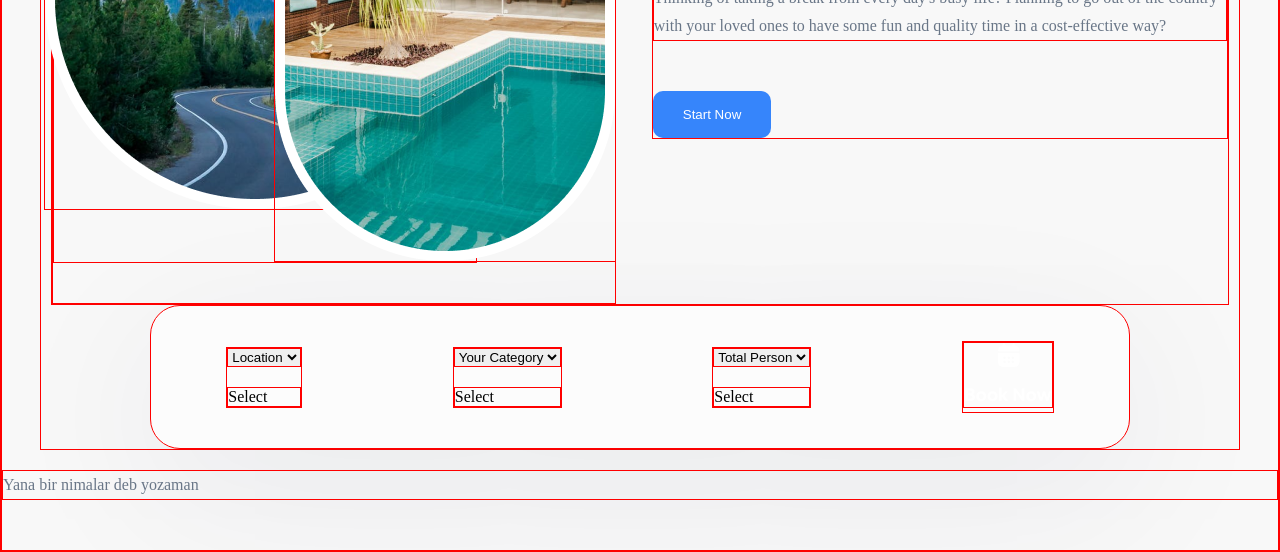
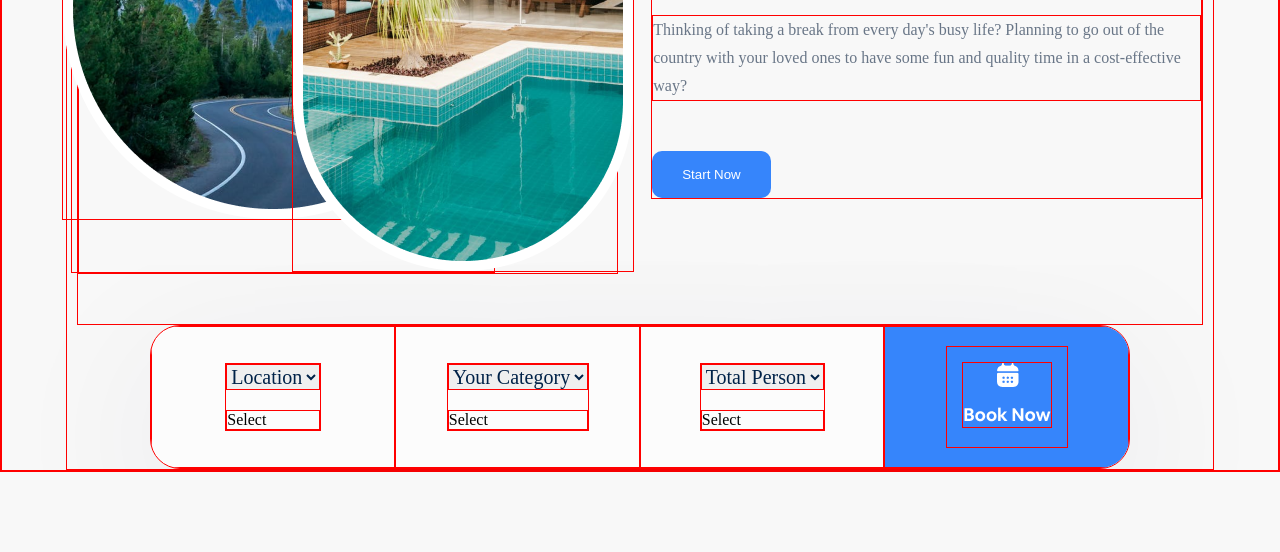
Before and after one commit to JavohirNew/AMALIYOT, a plain HTML site: page Site verstka/index.html in a window 1280 px wide. Shown: the part 498-1050 px from the top of the page. After the commit the page ends 970 px from the top, so only its background shows below. Drawn offline with Linux system fonts and the light colour scheme.

Commit message:
.header__footer  changed

```diff
--- a/Site verstka/index.html
+++ b/Site verstka/index.html
@@ -43,34 +43,42 @@
       </div>
       <div class="header__footer">
         <div>
+          <div>
             <select name="select" id="select1">
-            <option value="option1" class="">Location</option>
+              <option value="option1" selected disabled hidden>Location</option>
               <option value="option1">option1</option>
               <option value="option2">option22</option>
               <option value="option3">option33</option>
             </select>
             <span>Select</span>
           </div>
+        </div>
+        <div>
           <div>
             <select name="select" id="select2">
-            <option value="option1">Your Category</option>
+              <option value="option1" selected disabled hidden>Your Category</option>
               <option value="option1">option1</option>
               <option value="option2">option22</option>
               <option value="option3">option33</option>
             </select>
             <span>Select</span>
           </div>
+          </div>
+        <div>
           <div>
             <select name="select" id="select3">
-            <option value="option1">Total Person</option>
+              <option value="option1" selected disabled hidden>Total Person</option>
               <option value="option1">option1</option>
               <option value="option2">option22</option>
               <option value="option3">option33</option>
             </select>
             <span>Select</span>
           </div>
+        </div>
         <div class="oxirgi">
+          <a href="#" style="padding: 15px;">
             <img src="./img/Group 134.png" alt="" />
+          </a>
         </div>
       </div>
     </header>
@@ -105,6 +113,5 @@
         </div>
       </div>
     </section>
-    <p>Yana bir nimalar deb yozaman</p>
   </body>
 </html>
--- a/Site verstka/style/style.css
+++ b/Site verstka/style/style.css
@@ -42,6 +42,7 @@ h1 {
   text-transform: capitalize;
   color: #002248;
 }
+
 h4 {
   font-family: Airbnb Cereal App;
   font-style: normal;
@@ -49,6 +50,7 @@ h4 {
   font-size: 50px;
   line-height: 20px;
 }
+
 p {
   font-family: Airbnb Cereal App;
   font-style: normal;
@@ -68,11 +70,12 @@ p {
 }
 
 .container {
-  width: 1200px;
+  width: 90%;
   margin: 0 auto;
   padding: 0 10px;
   border: 1px solid red;
 }
+
 body {
   background-color: var(--main_white);
 }
@@ -86,19 +89,23 @@ body {
   justify-content: space-between;
   align-items: center;
 }
-.header__nav > ul {
+
+.header__nav>ul {
   display: flex;
   justify-content: space-between;
   align-items: center;
 }
-.header__nav > ul > li:not(:last-child) {
+
+.header__nav>ul>li:not(:last-child) {
   margin-right: 2rem;
 }
-.header__nav > ul > li > a {
+
+.header__nav>ul>li>a {
   color: var(--h1_color);
   padding: 15px 5px;
 }
-.header__nav > ul > li > a:hover {
+
+.header__nav>ul>li>a:hover {
   color: var(--main_color);
 }
 
@@ -107,18 +114,25 @@ body {
 .header__about {
   display: flex;
   gap: 3%;
-  height: min(calc(100vh - 100px), 1000px);
+  padding: 50px 0;
+  /* height: min(calc(100vh - 100px), 800px); */
 }
+
 /*   header/.header__about/.header__images        */
 .header__images {
   width: 48%;
   display: flex;
+  justify-content: center;
+  align-items: center;
 }
-.header__images > .header__imgWrap {
+
+.header__images>.header__imgWrap {
   position: relative;
+  left: -12%;
   margin: auto 0;
 }
-.header__images > .header__imgWrap > .img1 {
+
+.header__images>.header__imgWrap>.img1 {
   position: relative;
   /* top: -70px; */
   left: -10px;
@@ -126,7 +140,8 @@ body {
   /* transform: scale(.9, .9); */
   margin-bottom: 3rem;
 }
-.header__images > .header__imgWrap > .img2 {
+
+.header__images>.header__imgWrap>.img2 {
   /* width: 100%; */
   position: absolute;
   left: 220px;
@@ -139,9 +154,11 @@ body {
   /* height: 100%; */
   margin: auto;
 }
+
 p:first-of-type {
   margin-bottom: 15px;
 }
+
 p:last-of-type {
   margin: 20px 0 50px 0;
 }
@@ -152,22 +169,37 @@ p:last-of-type {
   display: flex;
   justify-content: space-around;
   align-items: center;
-  width: 980px;
+  width: min(90%, 980px);
   height: 144px;
   margin: auto;
   background: #fcfcfc;
   box-shadow: 0px 40px 170px rgba(0, 34, 72, 0.07);
   border-radius: 30px;
+  overflow: hidden;
 }
-.header__footer > div {
-  /* width: 100%; */
-  /* height: 100%; */
-  /* display: flex;
-  flex-direction: column;
+
+.header__footer>div {
+  display: flex;
   justify-content: center;
-  align-items: center; */
+  align-items: center;
+  width: 100%;
+  height: 100%;
 }
-.header__footer > div > span {
+
+.header__footer>div:last-of-type {
+  background-color: var(--main_color);
+}
+
+.header__footer>div>div>select {
+  font-family: Airbnb Cereal App;
+  font-style: normal;
+  font-weight: 500;
+  font-size: 20px;
+  line-height: 20px;
+  color: var(--h1_color);
+}
+
+.header__footer>div>div>span {
   display: block;
   margin-top: 20px;
 }
```
Lines whose indentation alone changed are shown as unchanged.
